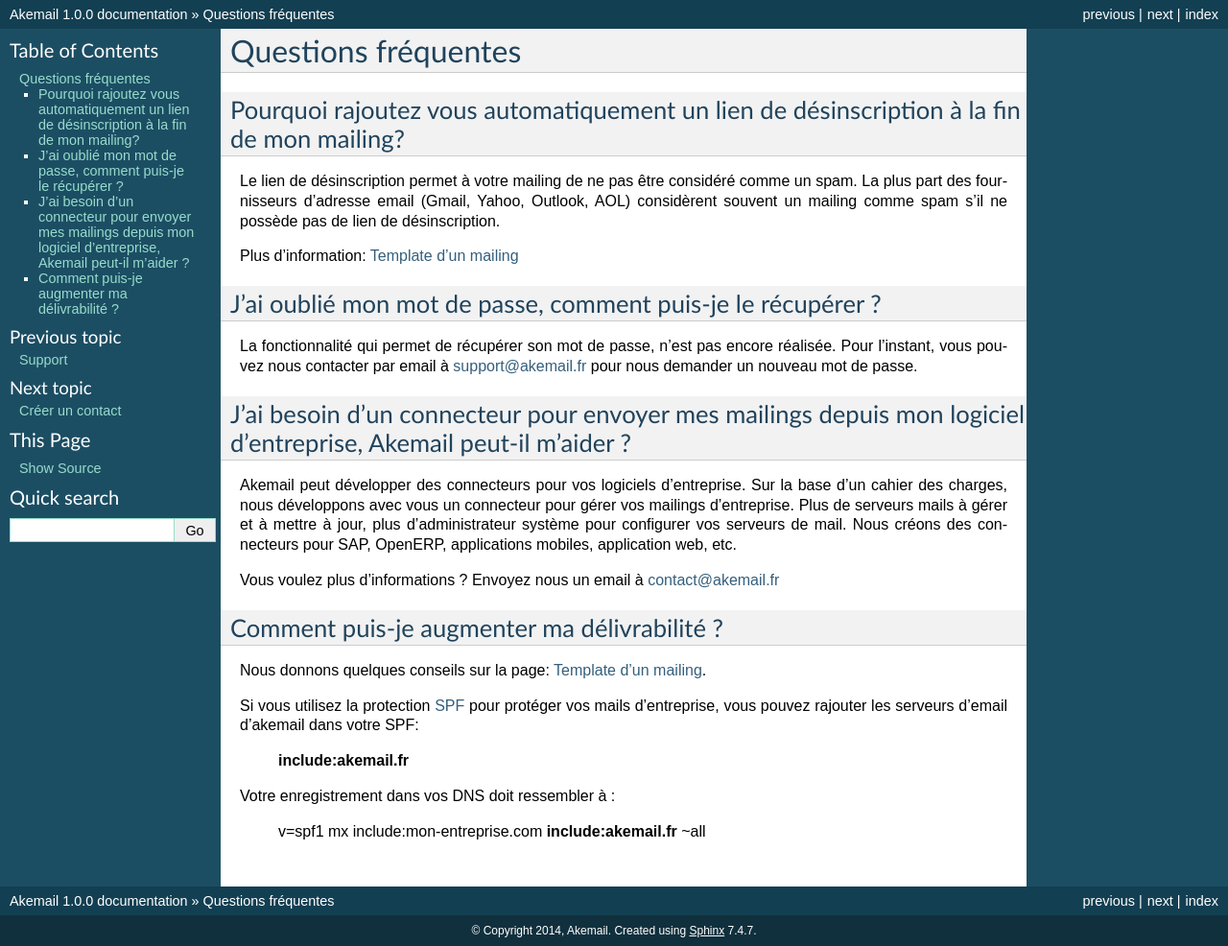
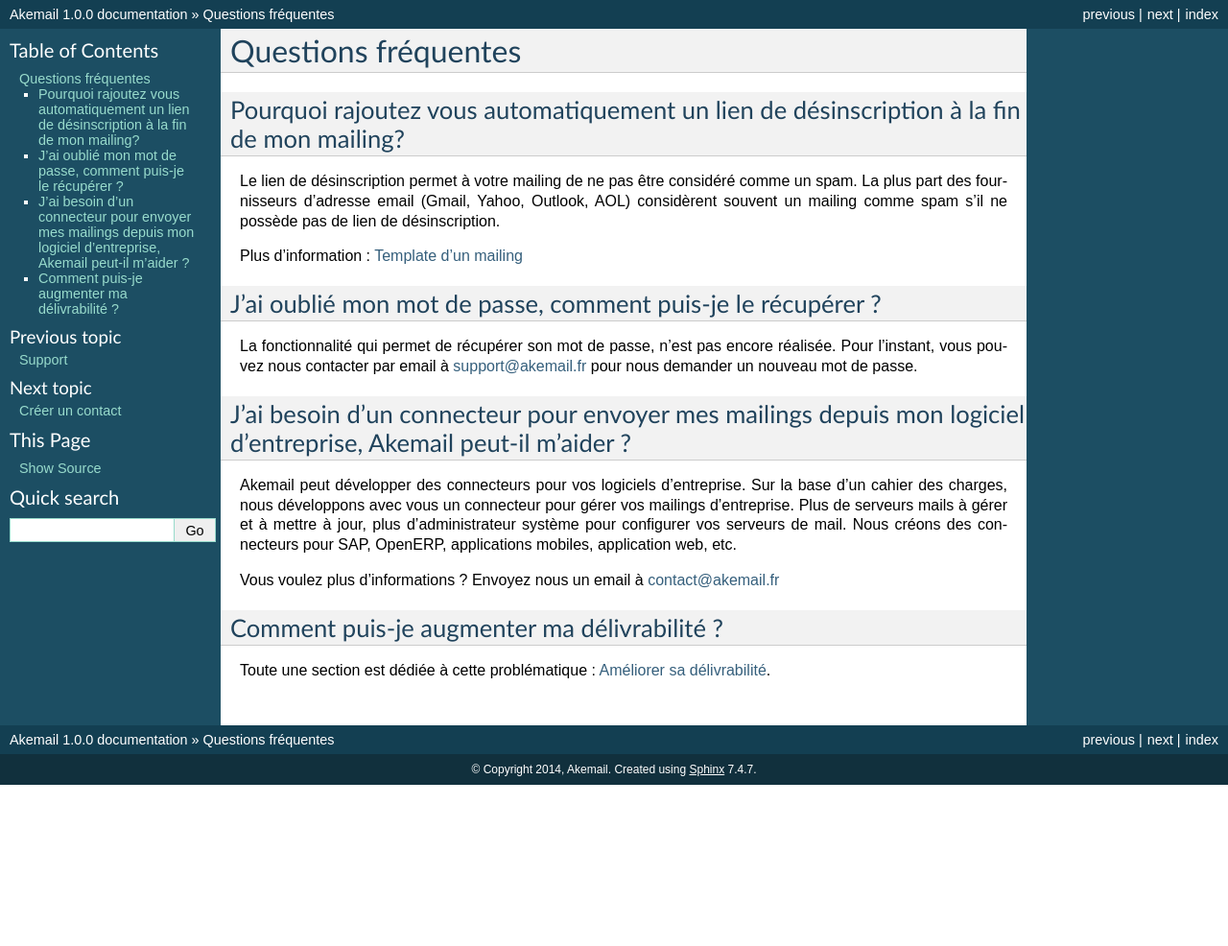
Before and after one commit to 11h42/akemail-documentation, a Sphinx documentation site: the page built from docs/faq.rst, in a window 1280 px wide. Shown: the whole page at 96% size. Built offline with Sphinx 7.4.7, drawn with Linux system fonts in a browser that asks for light colours; after the commit the page ends 900 px from its top, so only the background shows below that.

```diff
--- a/docs/faq.rst
+++ b/docs/faq.rst
@@ -10,7 +10,7 @@ Pourquoi rajoutez vous automatiquement un lien de désinscription à la fin de m
 Le lien de désinscription permet à votre mailing de ne pas être considéré comme un spam. La plus part des fournisseurs
 d'adresse email (Gmail, Yahoo, Outlook, AOL) considèrent souvent un mailing comme spam s'il ne possède pas de lien de désinscription.
 
-Plus d'information: :doc:`template_mailing`
+Plus d'information : :doc:`template_mailing`
 
 
 J'ai oublié mon mot de passe, comment puis-je le récupérer ?
@@ -33,14 +33,5 @@ Vous voulez plus d'informations ? Envoyez nous un email à contact@akemail.fr
 
 Comment puis-je augmenter ma délivrabilité ?
 --------------------------------------------
-Nous donnons quelques conseils sur la page: :doc:`template_mailing`.
 
-Si vous utilisez la protection `SPF`_ pour protéger vos mails d'entreprise, vous pouvez rajouter les serveurs d'email d'akemail dans votre SPF:
-
-    **include:akemail.fr**
-
-Votre enregistrement dans vos DNS doit ressembler à :
-
-    v=spf1 mx include:mon-entreprise.com **include:akemail.fr** ~all
-
-.. _SPF: http://fr.wikipedia.org/wiki/Sender_Policy_Framework
+Toute une section est dédiée à cette problématique : :doc:`delivrability`.
--- a/docs/index.rst
+++ b/docs/index.rst
@@ -55,6 +55,7 @@ Créer et gérer ses mailings
 
    create_mailing
    template_mailing
+   delivrability
 
 .. _widgets-docs:
 
```
Also changed, not shown: docs/delivrability.rst (added, +49 -0 lines).
